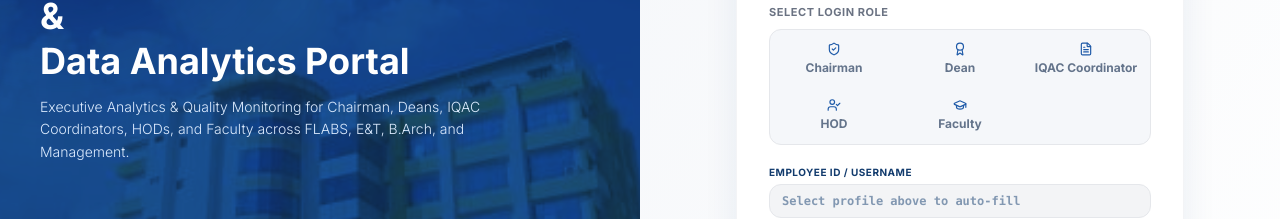
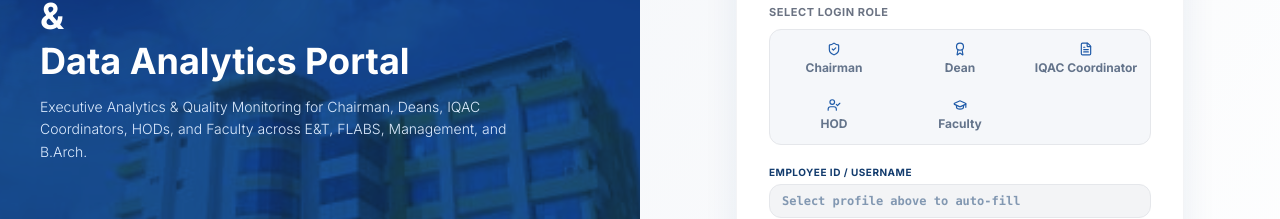
Before and after one commit to pinky-2027/IQAC_portal_SRM, a React (Vite) app: page /login in a window 1280 px wide. Shown: the part 236-455 px from the top of the page. Built offline with nearby package versions, Linux system fonts and the light colour scheme.

Commit message:
Reorder group selection dropdown options on Login page to E&T, FLABS, Management, B.Arch

```diff
--- a/src/pages/Login.jsx
+++ b/src/pages/Login.jsx
@@ -186,7 +186,7 @@ const Login = () => {
             Data Analytics Portal
           </h2>
           <p className="text-blue-100 text-sm mt-3 max-w-lg font-light leading-relaxed">
-            Executive Analytics &amp; Quality Monitoring for Chairman, Deans, IQAC Coordinators, HODs, and Faculty across FLABS, E&amp;T, B.Arch, and Management.
+            Executive Analytics &amp; Quality Monitoring for Chairman, Deans, IQAC Coordinators, HODs, and Faculty across E&amp;T, FLABS, Management, and B.Arch.
           </p>
         </div>
 
@@ -255,10 +255,10 @@ const Login = () => {
                   className="w-full bg-brand-bg border border-gray-200 rounded-xl py-2 px-3 text-xs font-bold text-brand-navy focus:outline-none focus:ring-2 focus:ring-brand-blue cursor-pointer"
                 >
                   <option value="">— Choose Group —</option>
+                  <option value="E&T">E&amp;T (Engineering &amp; Technology)</option>
                   <option value="FLABS">FLABS (Science &amp; Humanities)</option>
-                  <option value="E&T">E&amp;T (Engineering &amp; Technology)</option>
+                  <option value="Management">Management (FOM)</option>
                   <option value="B.Arch">B.Arch (Architecture)</option>
-                  <option value="Management">Management (FOM)</option>
                 </select>
               </div>
             )}
```
